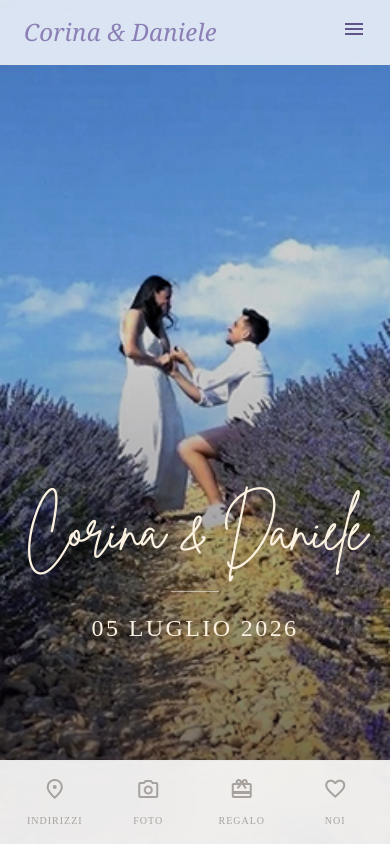
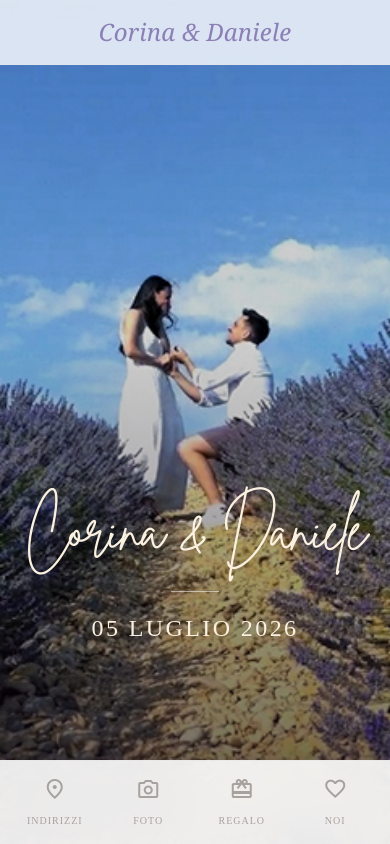
Before and after one commit to iamcalinprojects/matrimoniocorinadaniele, a React (Vite) app: page / in a window 390 px wide. Shown: the top 844 px of the page. Built offline with nearby package versions, Linux system fonts and the light colour scheme; a web font is replaced by a local one.

Commit message:
fix scritta centro

```diff
--- a/src/Stich.jsx
+++ b/src/Stich.jsx
@@ -148,7 +148,7 @@ const Stich = () => {
 
   return (
     <div className='bg-background text-on-background font-body-md overflow-x-hidden'>
-      <nav className='fixed top-0 w-full z-50 bg-white/80 dark:bg-stone-950/80 backdrop-blur-md border-b border-stone-200/50 dark:border-stone-800/50 shadow-sm shadow-[#8b7fb6]/5 flex justify-between items-center px-6 py-4 md:px-12'>
+      <nav className='fixed top-0 w-full z-50 bg-white/80 dark:bg-stone-950/80 backdrop-blur-md border-b border-stone-200/50 dark:border-stone-800/50 shadow-sm shadow-[#8b7fb6]/5 flex justify-center items-center px-6 py-4 md:px-12 '>
         <div className='text-2xl font-serif italic text-[#8b7fb6] dark:text-[#a79ccb] font-headline-lg'>
           Corina &amp; Daniele
         </div>
@@ -181,9 +181,9 @@ const Stich = () => {
             RSVP
           </button>
         </div>
-        <button className='md:hidden text-primary'>
+        {/* <button className='md:hidden text-primary'>
           <span className='material-symbols-outlined'>menu</span>
-        </button>
+        </button> */}
       </nav>
 
       <header className='relative h-screen flex items-center justify-center overflow-hidden'>
```
